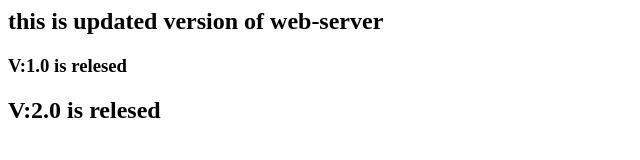
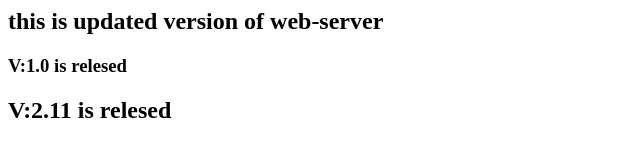
Before and after one commit to praful-dharme/1-may-test, a plain HTML site: page index.html in a window 1280 px wide. Shown: the full height of the page, 0-640 px from the left. Drawn offline with Linux system fonts and the light colour scheme.

Commit message:
update 2.11

```diff
--- a/index.html
+++ b/index.html
@@ -5,4 +5,4 @@
 
 
 
-<h2> V:2.0 is relesed </h3>
+<h2> V:2.11 is relesed </h3>
```
